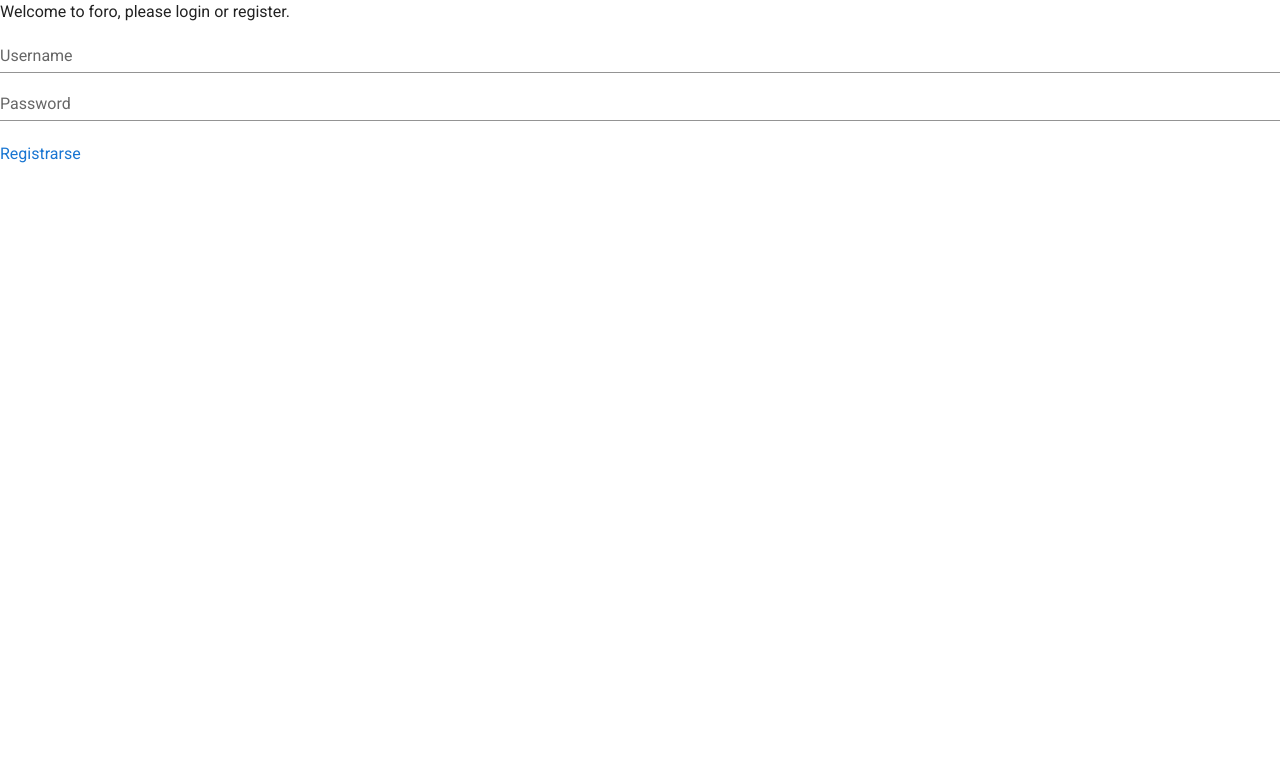
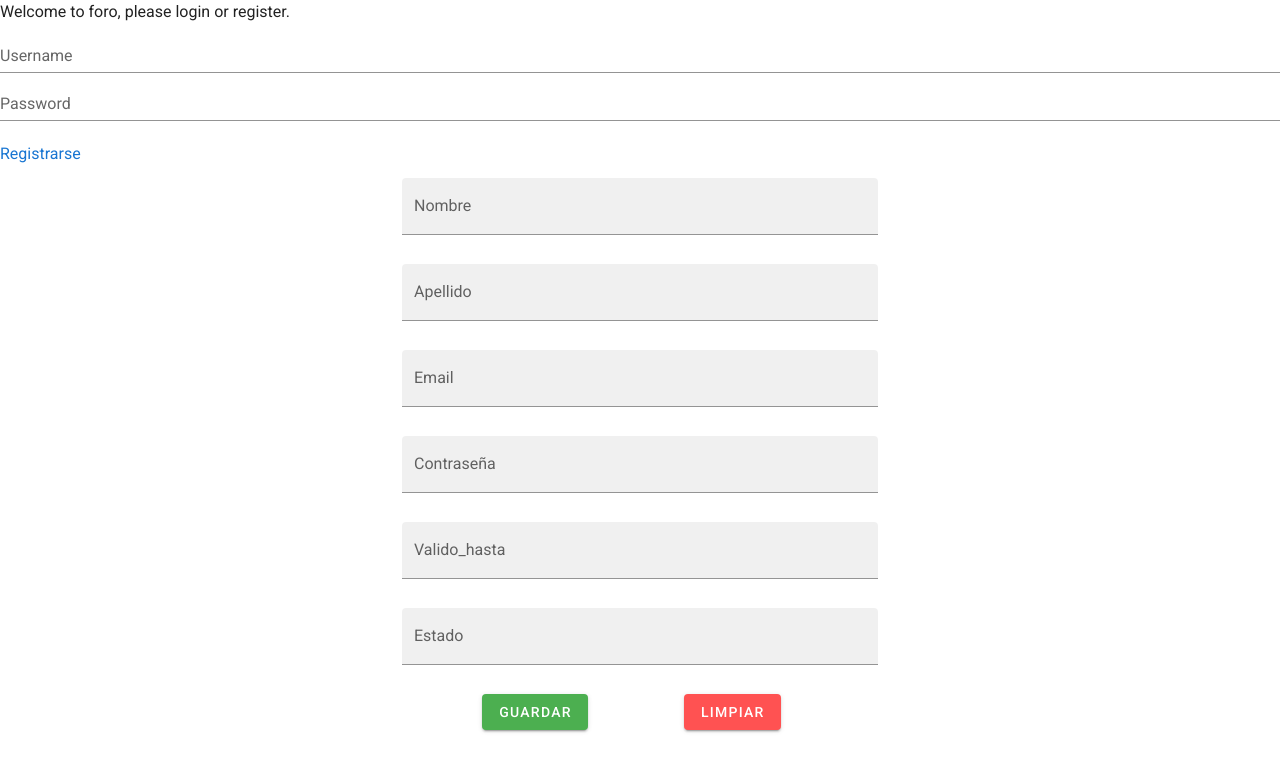
Before and after one commit to DilanBustamante/Taller1WebAvanzada, a Vue app: page / in a window 1280 px wide. Shown: the top 772 px of the page. Built offline with nearby package versions, Linux system fonts and the light colour scheme.

Commit message:
register

```diff
--- a/src/App.vue
+++ b/src/App.vue
@@ -1,17 +1,22 @@
 <template>
   <v-app>
       <Principal/>
+      <Register/>
   </v-app>
 </template>
 
 <script>
 import Principal from './components/Principal.vue';
+import Register from './components/Register';
 
 
 export default {
   name: 'App',
   components: {
-    Principal
+    Principal,
+    Register
+
+
   },
 
   data: () => ({
--- /dev/null
+++ b/src/components/Register.vue
@@ -0,0 +1,61 @@
+<template>
+    <div class="container" >
+
+
+        <v-text-field label ="Nombre" filled class="field"/>
+
+        <v-text-field label ="Apellido" filled class="field"/>
+
+
+        <v-text-field label = "Email" filled class="field" />
+
+
+        <v-text-field label = "Contraseña" filled class="field" />
+
+
+        <v-text-field label = "Valido_hasta" filled class="field" />
+
+        <v-text-field label = "Estado" filled class="field" />
+
+
+     <v-btn color="success" class="mr-4" @click="validate"> Guardar </v-btn>
+
+     <v-btn color="error" class="mr-4" @click="reset"> Limpiar </v-btn>
+
+
+    </div>
+
+
+
+</template>
+
+
+<script>
+export default {
+    name:'Register'
+}
+</script>
+
+
+
+
+<style scoped>
+
+ .container{
+    margin: auto;
+    width: 500px;
+ }
+
+ .field{
+    display: flex;
+    margin-bottom: 40px;
+    font-size: 20px;
+ }
+
+ .mr-4{
+     margin-bottom: 60px;
+     margin-left: 80px;
+     margin-right: 40px;
+ }
+
+</style>
```
